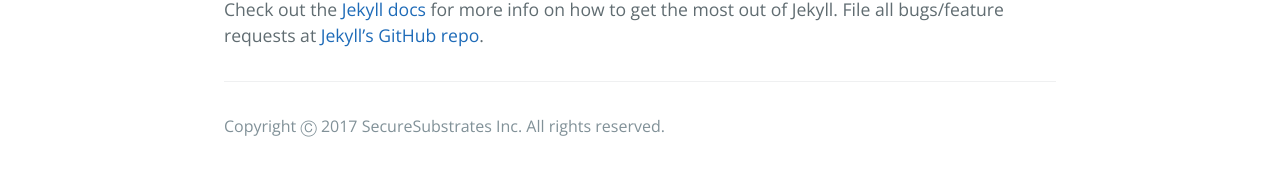
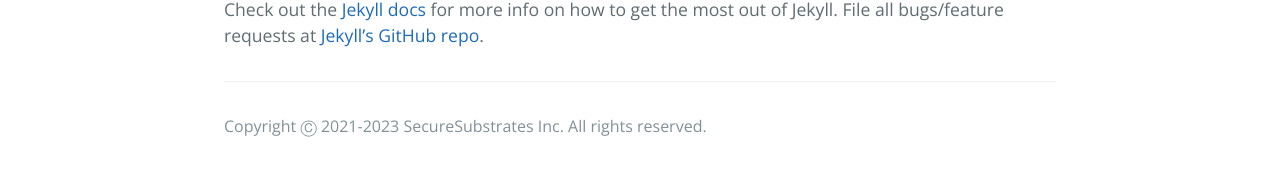
Before and after one commit to securesubstrates/securesubstrates.github.io, a Jekyll site: the page built from _posts/2016-02-12-sample-content.markdown, in a window 1280 px wide. Shown: the part 474-650 px from the top of the page. Built offline with Jekyll 4.4.1, drawn with Linux system fonts in a browser that asks for light colours.

Commit message:
Update copyright
Update copyright

```diff
--- a/_includes/page-footer.html
+++ b/_includes/page-footer.html
@@ -1,4 +1,4 @@
 <footer class="site-footer">
-  <span class="site-footer-credits">Copyright &#x24B8; 2017
+  <span class="site-footer-credits">Copyright &#x24B8; 2021-2023
     SecureSubstrates Inc. All rights reserved.</span>
 </footer>
```
